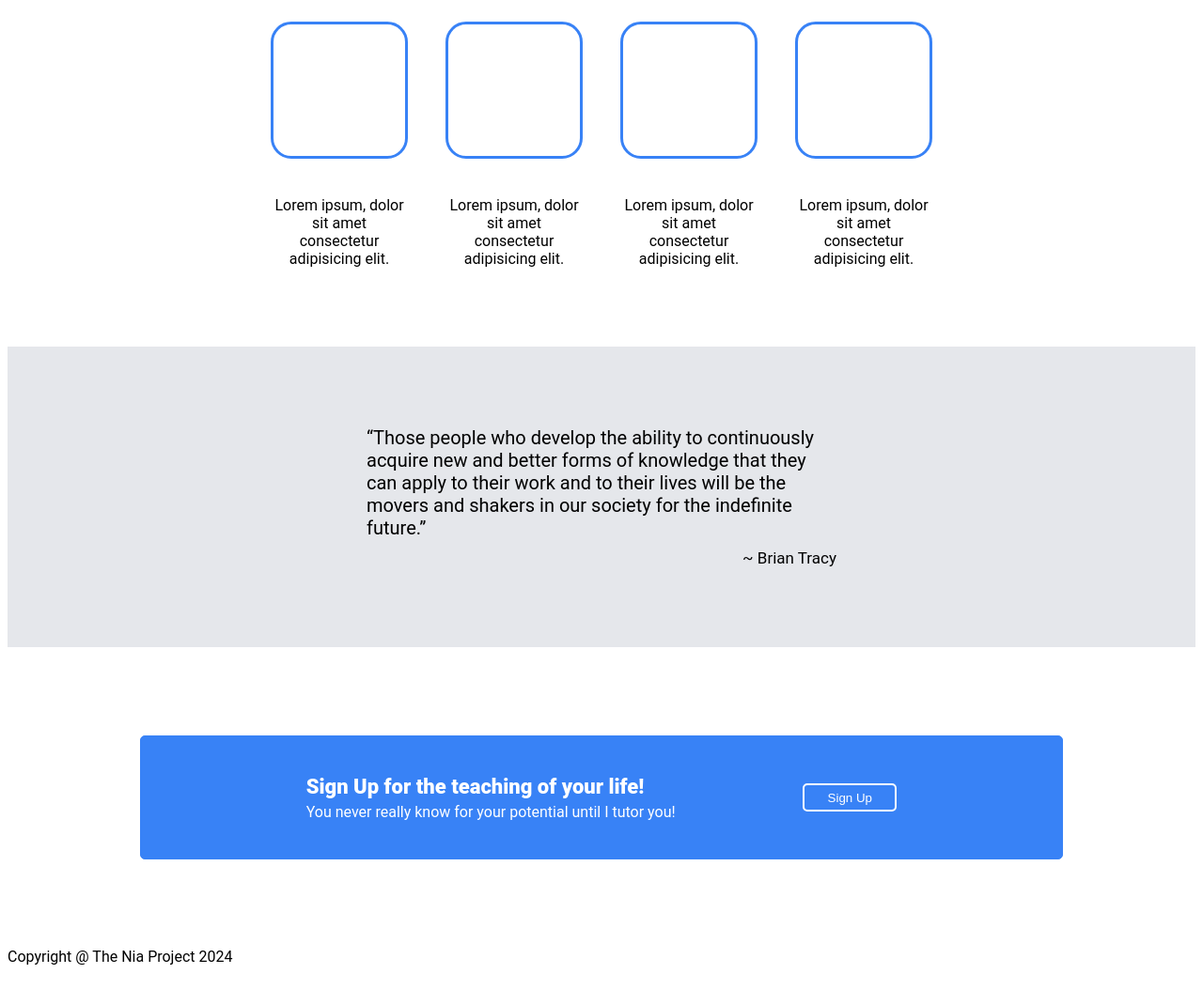
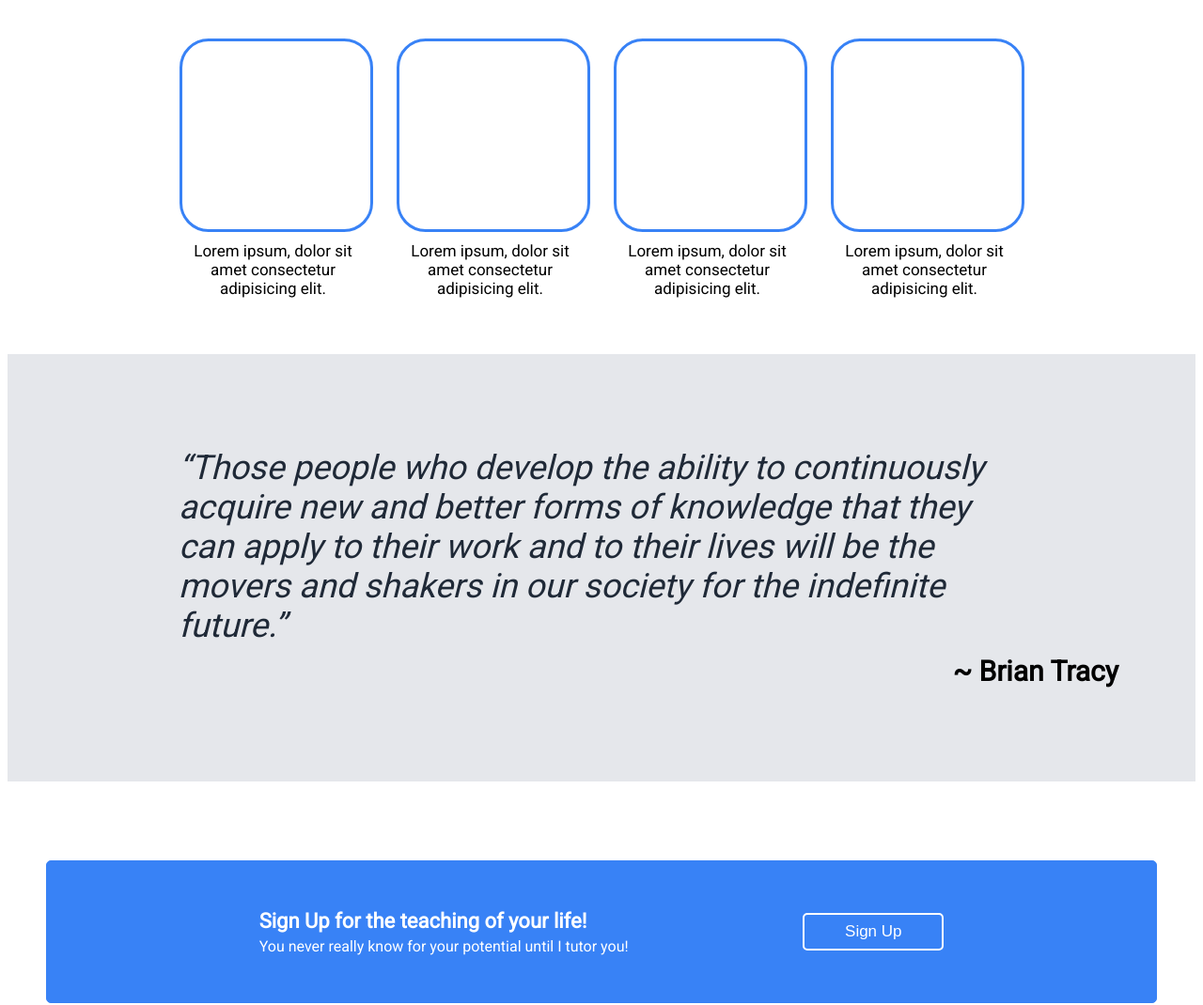
Before and after one commit to WPSITWIN/First-Business-Page, a plain HTML site: page index.html in a window 1280 px wide. Shown: the part 527-1597 px from the top of the page at 94% size. Before the commit the page ends 1563 px from the top, so only its background shows below. Drawn offline with Linux system fonts and the light colour scheme.

Commit message:
Group box and text at third section

```diff
--- a/index.html
+++ b/index.html
@@ -4,6 +4,7 @@
         <meta charset="utf-8">
         <title>WPSIATWIN's Tutoring Page</title>
         <link href="style.css" rel="stylesheet">
+        <link href='https://fonts.googleapis.com/css?family=Roboto' rel='stylesheet'>
     </head>
     <body>
         <div class="header">
@@ -30,14 +31,22 @@
         <div class="three">
             <h3 class="clients">Popular clients</h3>
             <div class="boxes">
-                <div class="box"> </div>
-                <div class="box"> </div>
-                <div class="box"> </div>
+                <div class="box1">
                     <div class="box"> </div>
                     <div class="text">Lorem ipsum, dolor sit amet consectetur adipisicing elit.</div>
+                </div>
+                <div class="box2">
+                    <div class="box"> </div>
                     <div class="text">Lorem ipsum, dolor sit amet consectetur adipisicing elit.</div>
+                </div>
+                <div class="box3">
+                    <div class="box"> </div>
                     <div class="text">Lorem ipsum, dolor sit amet consectetur adipisicing elit.</div>
+                </div>
+                <div class="box4">
+                    <div class="box"> </div>
                     <div class="text">Lorem ipsum, dolor sit amet consectetur adipisicing elit.</div>
+                </div>
                 </div>
         </div>
 
@@ -50,11 +59,11 @@
 
         <div class="five">
             <div class="container">
-            <div class="button-text">
+            <div class="button">
                 <div class="calling">Sign Up for the teaching of your life!</div>
                 <div class="calling-text">You never really know for your potential until I tutor you!</div>
             </div>
-                <button href="#">Sign Up</button>
+                <button class="button-text" type="button">Sign Up</button>
             </div>
         </div>
         <div class="six">
--- a/style.css
+++ b/style.css
@@ -13,6 +13,8 @@ body {
     justify-content: space-between;
     align-items: center;
 
+    padding-left: 162.5px;
+    padding-right: 162.5px;
     margin: 0px;
 }
 h2 {
@@ -31,7 +33,7 @@ h2 {
     height: fit-content;
 }
 .logo {
-    font-size: 22px;
+    font-size: 18px;
     margin-left: 20px;
 }
 
@@ -44,7 +46,7 @@ li, a, ul {
     text-decoration: none;
     list-style-type: none;
 
-    font-size: 22px;
+    font-size: 18px;
 
     gap: 20px;
     margin-right: 10px;
@@ -60,12 +62,14 @@ li, a, ul {
 }
 .bold {
     font-weight: bold;
-    font-size: 40px;
+    font-size: 48px;
+    font-weight: 900;
 
     margin-bottom: 20px;
 }
 .p {
-    font-size: 20px
+    font-size: 18px;
+    color: #e5e7eb;
 }
 .img {
     border: 5px solid black;
@@ -90,26 +94,36 @@ li, a, ul {
 }
 .clients {
     font-size: 35px;
+    text-align: center;
+    margin-top: 60px;
+    margin-bottom: 60px;
 }
 .boxes {
     width: 744px;
+    margin-bottom: 60px;
     display: flex;
 
-    flex-wrap: wrap;
+    gap: 25px;
+
+
+    justify-content: center;
+    align-items: center;
 }
 .box, .text {
-    margin: 20px;
     border-radius: 15%;
 
-    width: 140px;
-    height: 140px;
+    width: 200px;
+    height: 200px;
 }
 .box {
     border: 3px solid #3882F6;
 }
 .text {
     text-align: center;
-    width: 146px;
+    padding-top: 10px;
+    height: fit-content;
+
+    font-size: 17px;
 }
 .four {
     background-color: #e5e7eb;
@@ -120,7 +134,7 @@ li, a, ul {
     align-items: center;
     justify-content: center;
 
-    height: 320px;
+    height: fit-content;
 }
 .div1 {
     display: flex;
@@ -131,18 +145,26 @@ li, a, ul {
     display: flex;
     flex: 0;
 
-    width: 500px;
+    color: #1f2937;
+
+    width: 900px;
     min-height: fit-content;
+    margin: 100px;
+    margin-bottom: 0px;
 
-    font-size: 20px;
+    font-size: 36px;
+    font-style: italic;
+    font-weight: 100;
 
 }
 .citation {
     color: black;
-    font-size: 17px;
+    font-size: 30px;
+    font-weight: 900;
 
     align-self: flex-end;
     margin-top: 10px;
+    margin-bottom: 100px;
 }
 .five {
     height: 320px;
@@ -155,8 +177,8 @@ li, a, ul {
 .container {
     border: 1px solid #3882F6;
     background-color: #3882F6;
-    min-width: 900px;
-    min-height: 50px;
+    min-width: 1100px;
+    min-height: 70px;
 
     padding: 40px;
     border-radius: 5px;
@@ -169,7 +191,7 @@ li, a, ul {
     align-items: center;
 
 }
-.button-text {
+.button {
     display: flex;
     flex-direction: column;
 
@@ -186,6 +208,23 @@ button {
     border-radius: 5px;
     color: white;
 
-    width: 100px;
-    height: 30px;
+    width: 150px;
+    height: 40px;
+
+    cursor: pointer;
 }
+.button-text {
+    font-size: 17px;
+}
+
+.six {
+    background-color: #1f2937;
+    height: 80px;
+
+    display: flex;
+    justify-content: center;
+    align-items: center;
+}
+.copyright {
+    color: white;
+}
```
Lines whose indentation alone changed are shown as unchanged.
